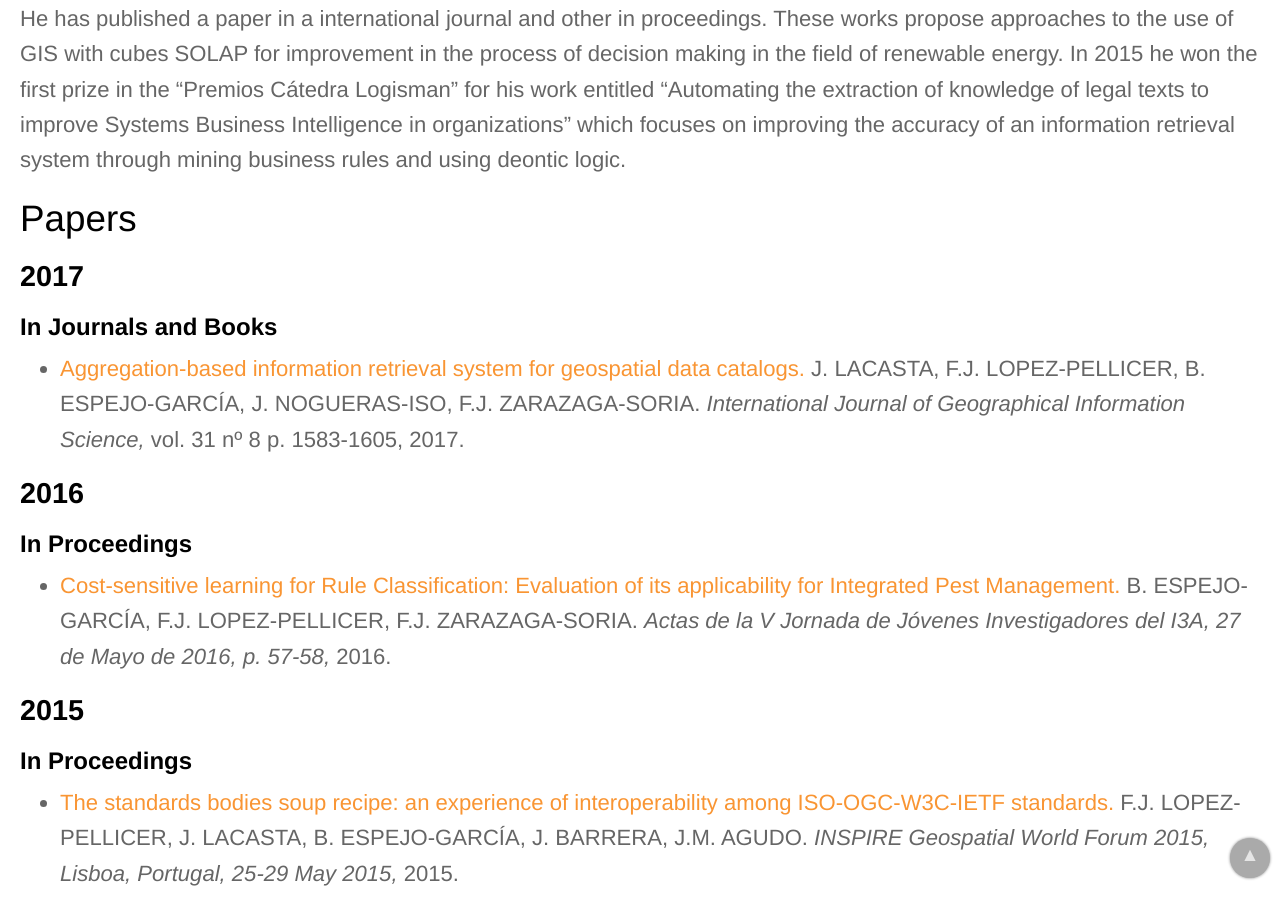
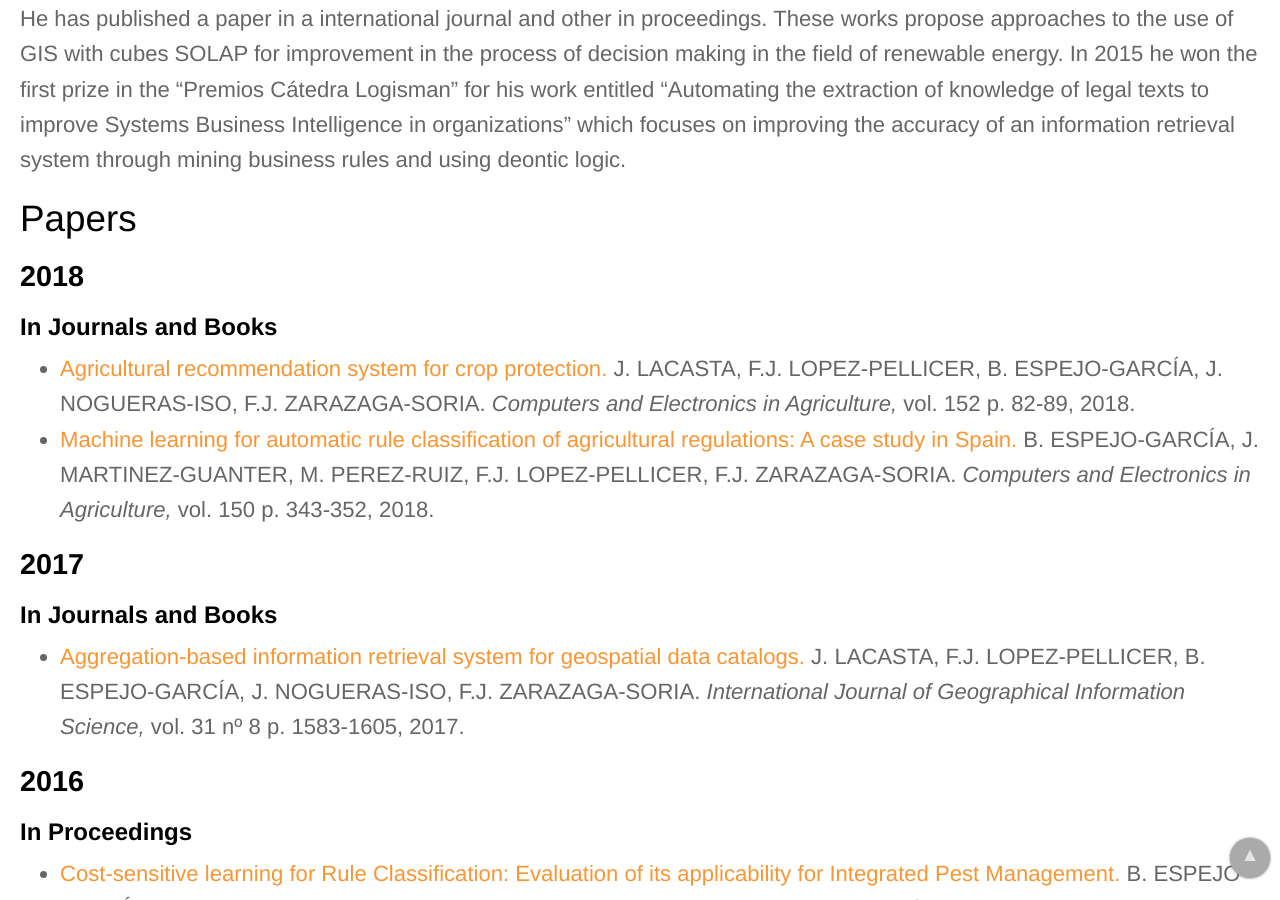
Before and after one commit to IAAA-Lab/IAAA-Lab.github.io, a Jekyll site: the page built from _staff/borjaeg.md, in a window 1280 px wide and 900 px high, scrolled down 620 px. Built offline with Jekyll 4.4.1, drawn with Linux system fonts in a browser that asks for light colours.

Commit message:
Añadidos artículos COMPAG

```diff
--- a/_data/papers.yml
+++ b/_data/papers.yml
@@ -1,6 +1,22 @@
 # Importante: dentro de este fichero los artículos tienen que estar ordenados por año
 # (los más recientes primero) y dentro de cada año primero van los libros, luego los
 # artículos de revista y capítulos de libro y finalmente los artículos de congresos
+# -------------------
+- title: "Agricultural recommendation system for crop protection"
+  url: https://doi.org/10.1016/j.compag.2018.06.049
+  authors: J. LACASTA, F.J. LOPEZ-PELLICER, B. ESPEJO-GARCÍA, J. NOGUERAS-ISO, F.J. ZARAZAGA-SORIA
+  publication: "Computers and Electronics in Agriculture"
+  publication_detail: "vol. 152 p. 82-89"
+  year: 2018
+  doi: 10.1016/j.compag.2018.06.049
+# -------------------
+- title: "Machine learning for automatic rule classification of agricultural regulations: A case study in Spain"
+  url: https://doi.org/10.1016/j.compag.2018.05.007
+  authors: B. ESPEJO-GARCÍA, J. MARTINEZ-GUANTER, M. PEREZ-RUIZ, F.J. LOPEZ-PELLICER, F.J. ZARAZAGA-SORIA
+  publication: "Computers and Electronics in Agriculture"
+  publication_detail: "vol. 150 p. 343-352"
+  year: 2018
+  doi: 10.1016/j.compag.2018.05.007
 # -------------------
 - title: "Multi-scale urban data models for early-stage suitability assessment of energy conservation measures in historic urban areas"
   url: https://doi.org/10.1016/j.enbuild.2017.12.061
```
